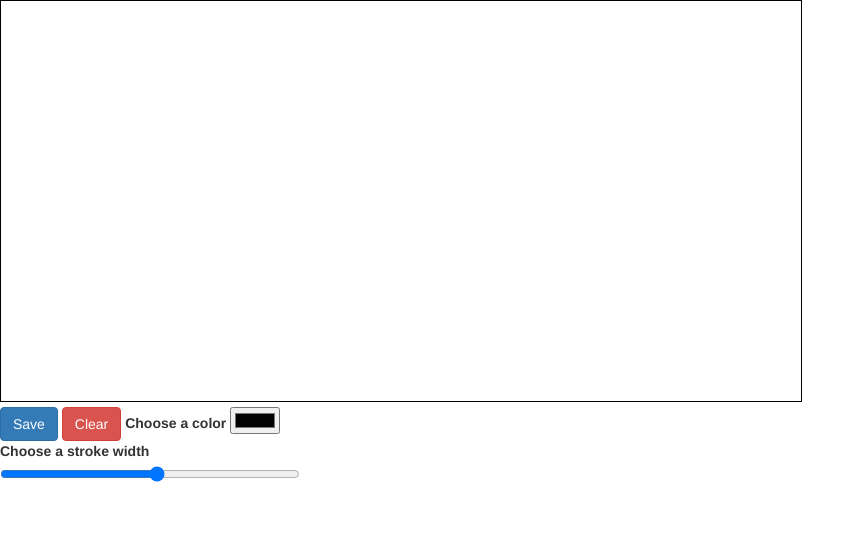
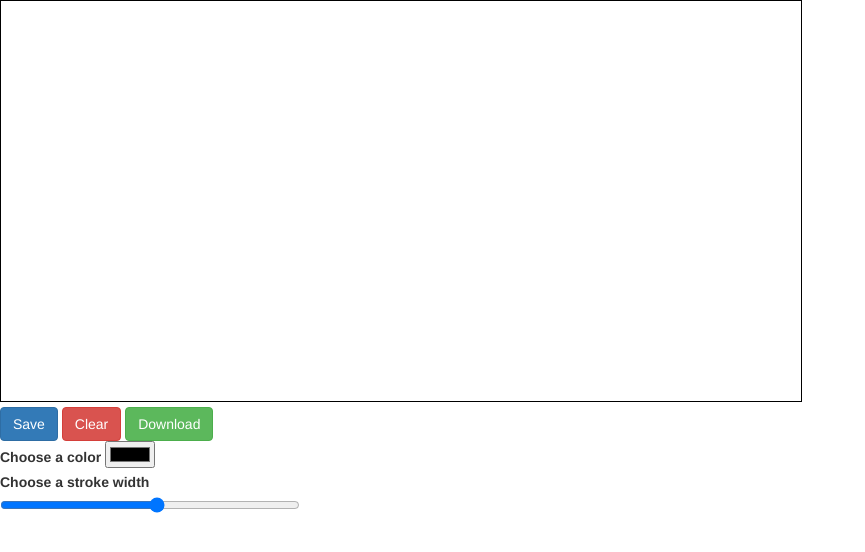
Before and after one commit to karan28598/Canvas-Draw, a plain HTML site: page index.html in a window 1280 px wide. Shown: the whole page, without its empty margins (0-865 px from the left). Drawn offline with nearby package versions, Linux system fonts and the light colour scheme.

Commit message:
download button

```diff
--- a/index.html
+++ b/index.html
@@ -20,6 +20,7 @@
     <div id="drawhere">
         <div id="xsave" class="btn btn-primary">Save</div>
         <div id="xclear" class="btn btn-danger">Clear</div>
+        <a id="xdownload" href="#" class="btn btn-success" download="myCanvasDrawing.png">Download</a>
         <label for="pen-color">Choose a color</label>
         <input id="pen-color" type="color" />
         <label for="pen-width">Choose a stroke width</label>
```
